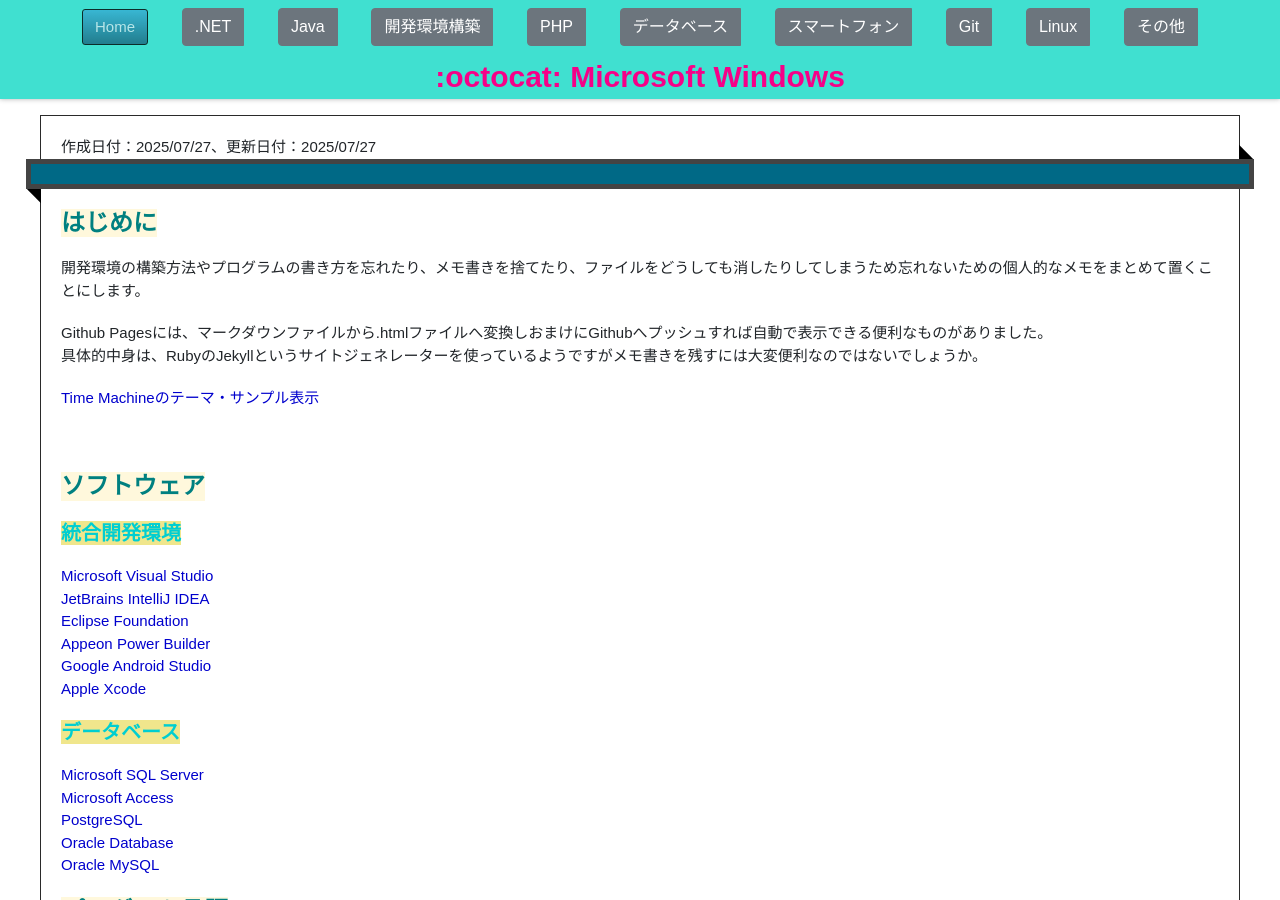
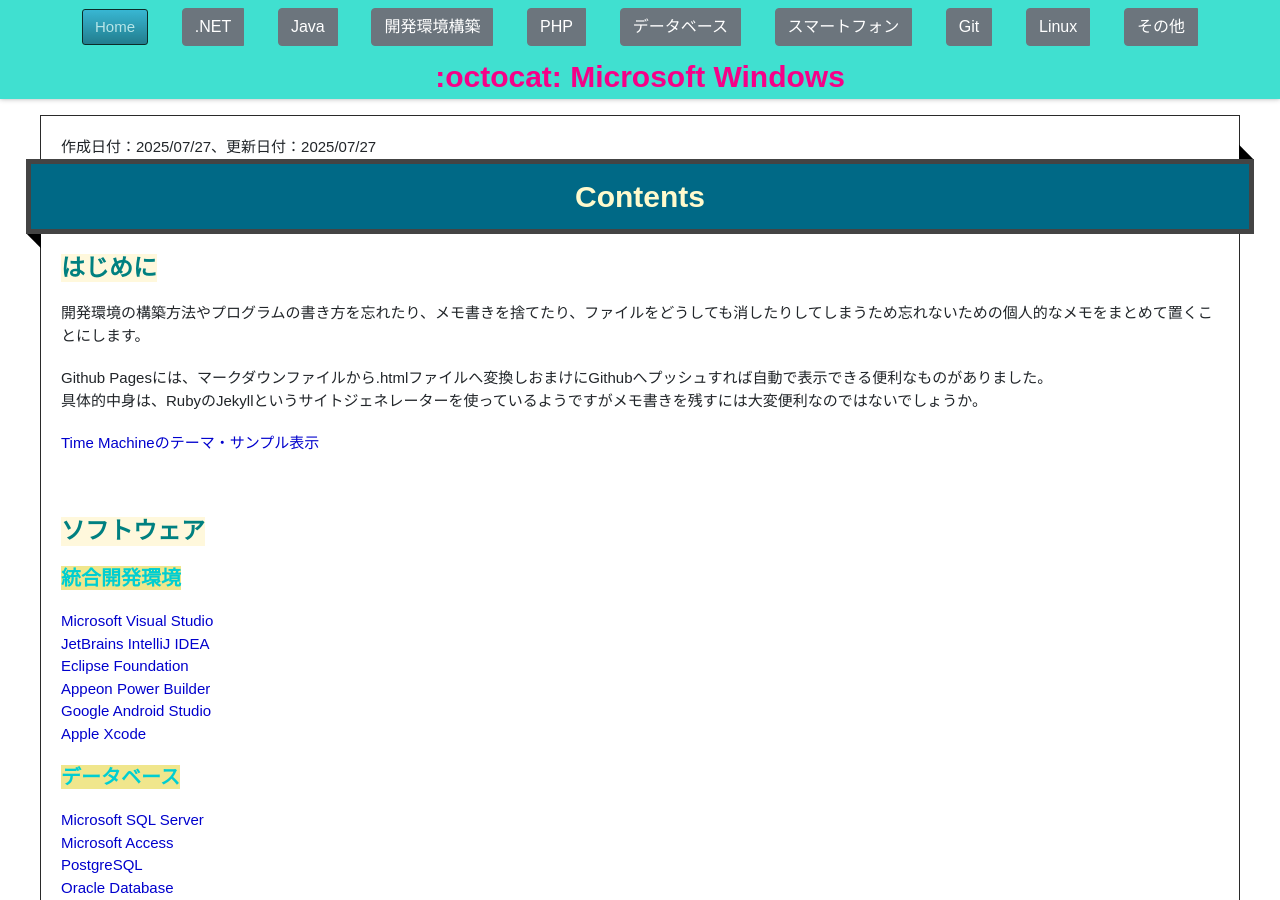
Before and after one commit to entrance-to-develop06/entrance-to-develop06.github.io, a Jekyll site: the page built from fbfc6de94de53850d7e23b22f4a927a64f98582903bae5fff27d9b0e99437cd1/index.md, in a window 1280 px wide and 900 px high. Built offline with Jekyll 4.4.1, drawn with Linux system fonts in a browser that asks for light colours; nearby versions of some CDN libraries; a script that is not in the unit is left out.

Commit message:
Win250727

```diff
--- a/_layouts/default.html
+++ b/_layouts/default.html
@@ -151,7 +151,7 @@
 	<a class="dropdown-item" href="/Contents/VisualStudio/VsCodePlugin">Microsoft Visual Studio Codeのプラグイン</a>
 	<a class="dropdown-item" href="/Contents/SublimeText3/PackageControl">Sublime Text3プラグイン</a>
   <li><a class="dropdown-item" href="/Contents/Electronic/Sekibun">積分回路について</a></li>
-	<li><a class="dropdown-item" href="{{ page.description }}/Contens/Electronic/PicTimer1">PICマイコン／タイマー１</a></li>
+	<li><a class="dropdown-item" href="{{ page.description }}/Electronic/PicTimer1">PICマイコン／タイマー１</a></li>
       </div>
       </div>
 
--- a/fbfc6de94de53850d7e23b22f4a927a64f98582903bae5fff27d9b0e99437cd1/index.md
+++ b/fbfc6de94de53850d7e23b22f4a927a64f98582903bae5fff27d9b0e99437cd1/index.md
@@ -1,7 +1,7 @@
 ---
 layout: default
 title: ":octocat: Microsoft Windows"
-description: ""
+description: "Contents"
 date: "2025/07/27"
 lastmod: "2025/07/27"
 ---
```
